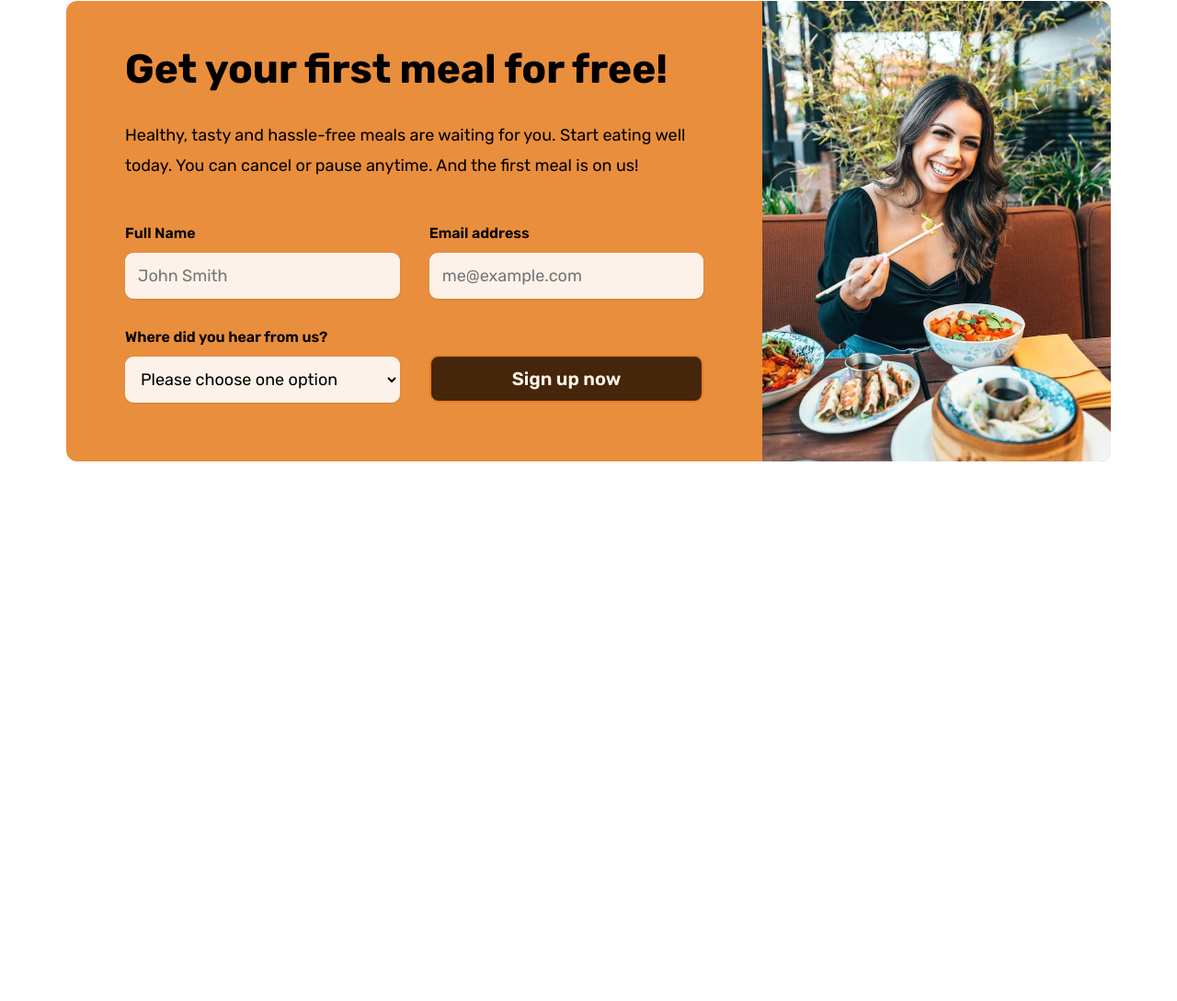
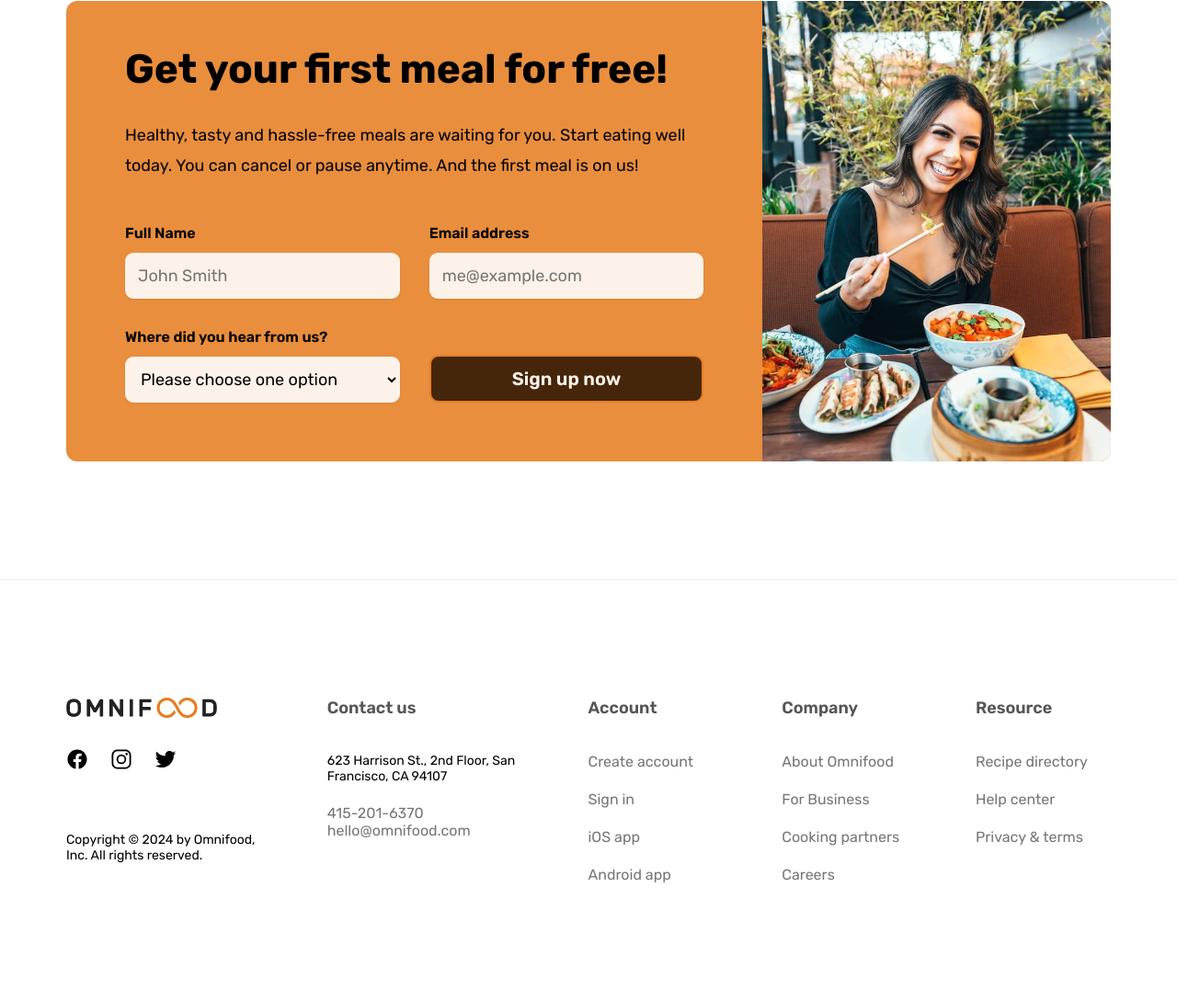
Before and after one commit to Nawabi-Hamza/omnifood, a plain HTML site: page index.html in a window 1280 px wide. Shown: the part 6536-7625 px from the top of the page at 92% size. Before the commit the page ends 7166 px from the top, so only its background shows below. Drawn offline with nearby package versions, Linux system fonts and the light colour scheme.

Commit message:
omini project done

```diff
--- a/index.html
+++ b/index.html
@@ -17,7 +17,7 @@
 </head>
 <body>
     <!-- ===========Start Narbar Start=========== -->
-     <header class="">
+     <header>
         <nav class="navbar">
             <a href="/"><img src="content/img/omnifood-logo.png" alt=""></a>
             <ul class="">
@@ -27,7 +27,7 @@
                 <li><a class="nav-link" href="#pricing-panel">Pricing</a></li>
                 <li><button class="btn nav-btn">Try for free</button></li>
             </ul>
-            <button type="button" id="navbar-expand"><ion-icon name="menu-outline" class="icon"></ion-icon>&dot;</button>
+            <button type="button" id="navbar-expand"><ion-icon name="menu-outline" class="icon"></ion-icon></button>
         </nav>
      </header>
     <!-- ============End Narbar End============ -->
@@ -309,6 +309,47 @@
     </section>
     <!-- ==============End Contact Section============== -->
 
+    <!-- ============Start Footer Section============ -->
+    <footer class="footer">
+        <div class="container footer-grid">
+            <div class="socials">
+                <img src="content/img/omnifood-logo.png" alt="">
+                <div class="links">
+                    <ion-icon name="logo-facebook"></ion-icon>
+                    <ion-icon name="logo-instagram"></ion-icon>
+                    <ion-icon name="logo-twitter"></ion-icon>
+                </div>
+                <p>Copyright © 2024 by Omnifood, Inc. All rights reserved.</p>
+            </div>
+            <div class="contact">
+                <h3>Contact us</h3>
+                <p>623 Harrison St., 2nd Floor, San Francisco, CA 94107</p>
+                <a href="">415-201-6370</a>
+                <a href="">hello@omnifood.com</a>
+            </div>
+            <div class="acount">
+                <h3>Account</h3>
+                <a href="">Create account</a>
+                <a href="">Sign in</a>
+                <a href="">iOS app</a>
+                <a href="">Android app</a>
+            </div>
+            <div class="company">
+                <h3>Company</h3>
+                <a href="">About Omnifood</a>
+                <a href="">For Business</a>
+                <a href="">Cooking partners</a>
+                <a href="">Careers</a>
+            </div>
+            <div class="resource">
+                <h3>Resource</h3>
+                <a href="">Recipe directory</a>
+                <a href="">Help center</a>
+                <a href="">Privacy & terms</a>
+            </div>
+        </div>
+    </footer>
+    <!-- =============End Footer Section============= -->
 
     <script src="script.js"></script>
 </body>
--- a/script.js
+++ b/script.js
@@ -2,7 +2,7 @@ const navBtn = document.getElementById("navbar-expand");
 const navbarUl = document.querySelector(".navbar ul");
 
 
-
+//  add active class to my navbar to show in small size
 navBtn.addEventListener("click", () => {
     navbarUl.classList.toggle("active");
 
@@ -15,7 +15,7 @@ navBtn.addEventListener("click", () => {
     }
 });
 
-
+// show navbar when i scroll 600px down in white color it add just sticky position class
 window.addEventListener('scroll',(e)=>{
     if(window.scrollY > 600){
         document.querySelector("header").classList.add('sticky-position')
@@ -25,7 +25,7 @@ window.addEventListener('scroll',(e)=>{
     // console.log(window.scrollY)
 })
 
-
+// for hide when in small screen the navbar when we click any links
 const navLinks = document.querySelectorAll(".nav-link")
 navLinks.forEach( link =>{
     link.addEventListener('click',()=>{
--- a/styles.css
+++ b/styles.css
@@ -575,7 +575,12 @@ header {
 /* ===============End Meal section================= */
 
 /* ===============Start Gallery Section=============== */
+/* .gallery .container{
+    max-width: 1500px;
+} */
 .gallery{
+    max-width: 1800px;
+    margin: auto;
     background-color: var(--bg-primary-color);
     display: grid;
     grid-template-columns: 55% 1fr;
@@ -890,8 +895,6 @@ header {
 }
 /* ================End Feature Section================ */
 
-
-
 /* =============Start Contact Design============= */
 .contact.container{
     padding: 0 32px;
@@ -1002,3 +1005,98 @@ header {
     }
 }
 /* ==============End Contact Design============== */
+
+/* ===========Start Footer Section=========== */
+.footer{
+    padding: 128px 32px;
+    border-top: 1px solid #eee;
+}
+.footer .footer-grid{
+    display: grid;
+    grid-template-columns: repeat(2,220px) repeat(3,147px);
+    justify-content: space-between;
+}
+.footer .footer-grid > div{
+    > h3{
+        font-size: 18px;
+        font-weight: 600;
+        color: #555555;
+        margin-bottom: 38px;
+    }
+    > a{
+        /* background-color: red; */
+        display: block;
+        text-decoration: none;
+        font-size: 16px;
+        font-weight: 400;
+        color: #767676;
+        margin-top: 22px;
+    }
+}
+.footer .footer-grid .contact{
+    > a:last-child{
+        margin-top: 0;
+    }
+    > p {
+        margin-top: auto;
+        margin-bottom: 22px;
+        font-size: 14px;
+    }
+}
+.footer .footer-grid .socials{
+    /* background-color: red; */
+    display: flex;
+    flex-direction: column;
+    > p {
+        margin-top: auto;
+        margin-bottom: 22px;
+        font-size: 14px;
+    }
+}
+.footer .socials img{
+    width: 164px;
+    height: 22px;
+}
+.footer .socials .links{
+    display:flex;
+    margin-top: 33px;
+    gap: 24px
+}
+.footer .socials ion-icon {
+    height: 24px;
+    width: 24px;
+}
+@media screen and (max-width:950px) {
+    .footer .footer-grid{
+        grid-template-columns: repeat(5,131px);
+    }
+    .footer .footer-grid > div{
+        > h3{
+            font-size: 14.4px;
+        }
+        > p,
+        > a{
+            font-size: 12.8px;
+        }
+    }
+    .footer .socials img{
+        width: 131px;
+        height: 18px;
+    }
+    .footer .socials ion-icon {
+        height: 19px;
+        width: 19px;
+    }
+}
+@media screen and (max-width: 850px) {
+    .footer .footer-grid{
+        grid-template-columns: repeat(3,1fr);
+        row-gap: 3em;
+    }
+    .socials,
+    .contact{
+        grid-column: span 2;
+        grid-row: 2;
+    }
+}
+/* ============End Footer Section============ */
```
Also changed, not shown: 1 other file. Lines whose indentation alone changed are shown as unchanged.
